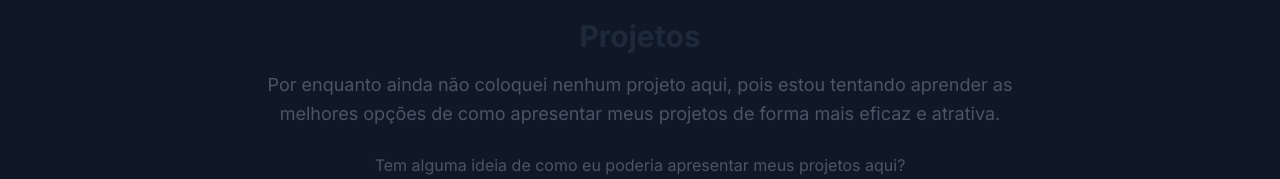
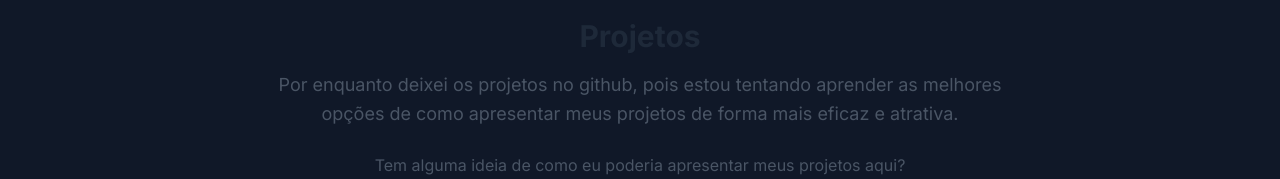
Before and after one commit to Luiz-AMD/Portf-lio, a React (Vite) app: page / in a window 1280 px wide. Both pictures are taken after a click on the button "Projetos". Shown: the part 215-394 px from the top of the page. Built offline with nearby package versions, Linux system fonts and the light colour scheme.

Commit message:
Update Projects.jsx

```diff
--- a/src/components/Projects.jsx
+++ b/src/components/Projects.jsx
@@ -13,7 +13,7 @@ const Projects = () => {
                         Projetos
                     </h3>
                     <p className="text-lg text-gray-600 dark:text-gray-300 max-w-3xl mx-auto leading-relaxed mb-6">
-                        Por enquanto ainda não coloquei nenhum projeto aqui, pois estou tentando aprender as melhores opções de como apresentar meus projetos de forma mais eficaz e atrativa.
+                        Por enquanto deixei os projetos no github, pois estou tentando aprender as melhores opções de como apresentar meus projetos de forma mais eficaz e atrativa.
                     </p>
 
                     <div className="text-center">
```
